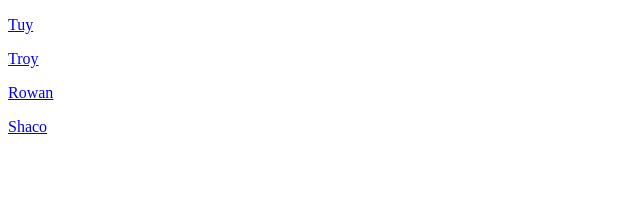
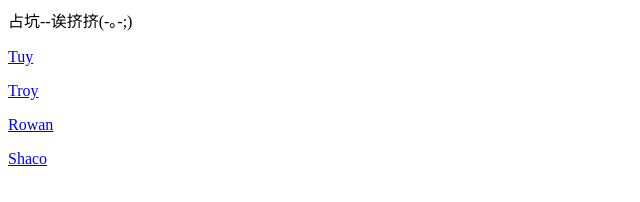
Before and after one commit to ourfe/warmUp, a plain HTML site: page index.html in a window 1280 px wide. Shown: the whole page, without its empty margins (0-640 px from the left). Drawn offline with Linux system fonts and the light colour scheme.

Commit message:
Update index.html

```diff
--- a/index.html
+++ b/index.html
@@ -5,6 +5,7 @@
 	<title>Home</title>
 </head>
 <body>
+	占坑--诶挤挤(-｡-;)
 	<p><a href="Tuy/about.html">Tuy</a></p>
 	<p><a href="troy/index.html">Troy</a></p>
 	<p><a href="http://jingwang88.github.io/">Rowan</a></p>
```
